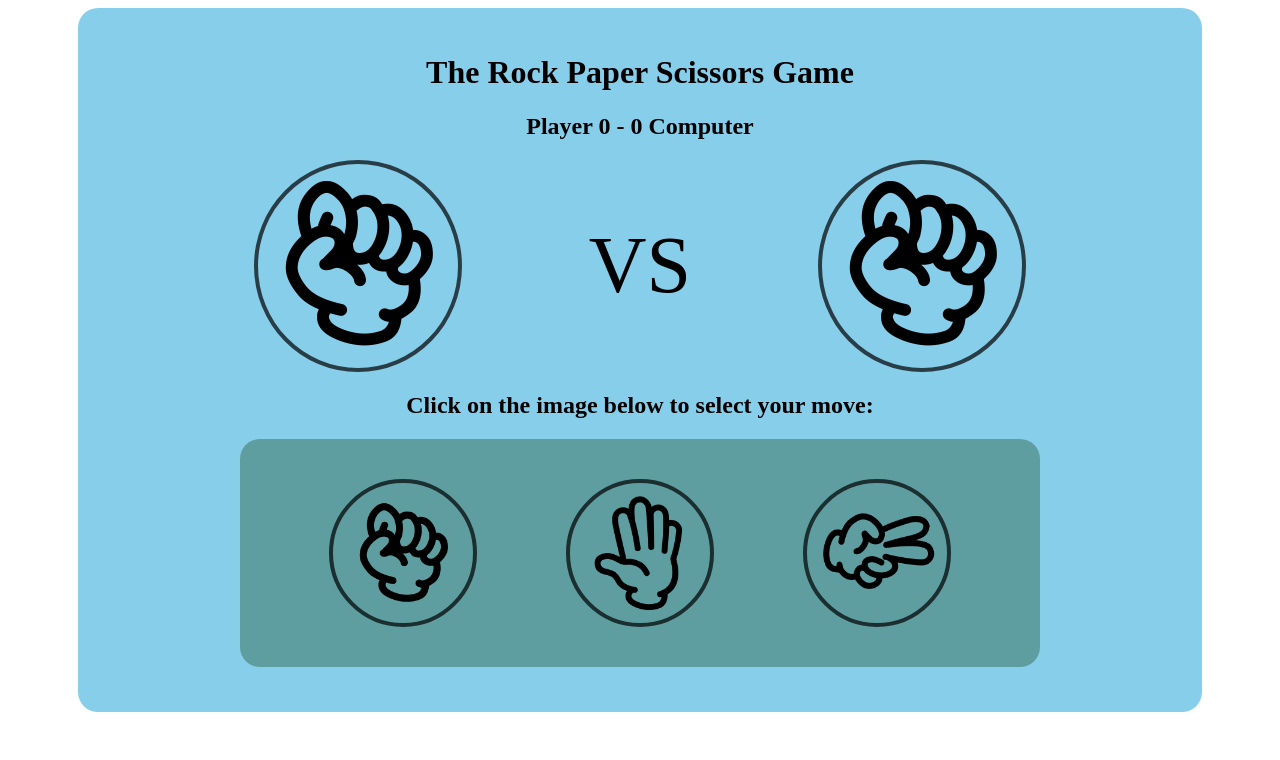
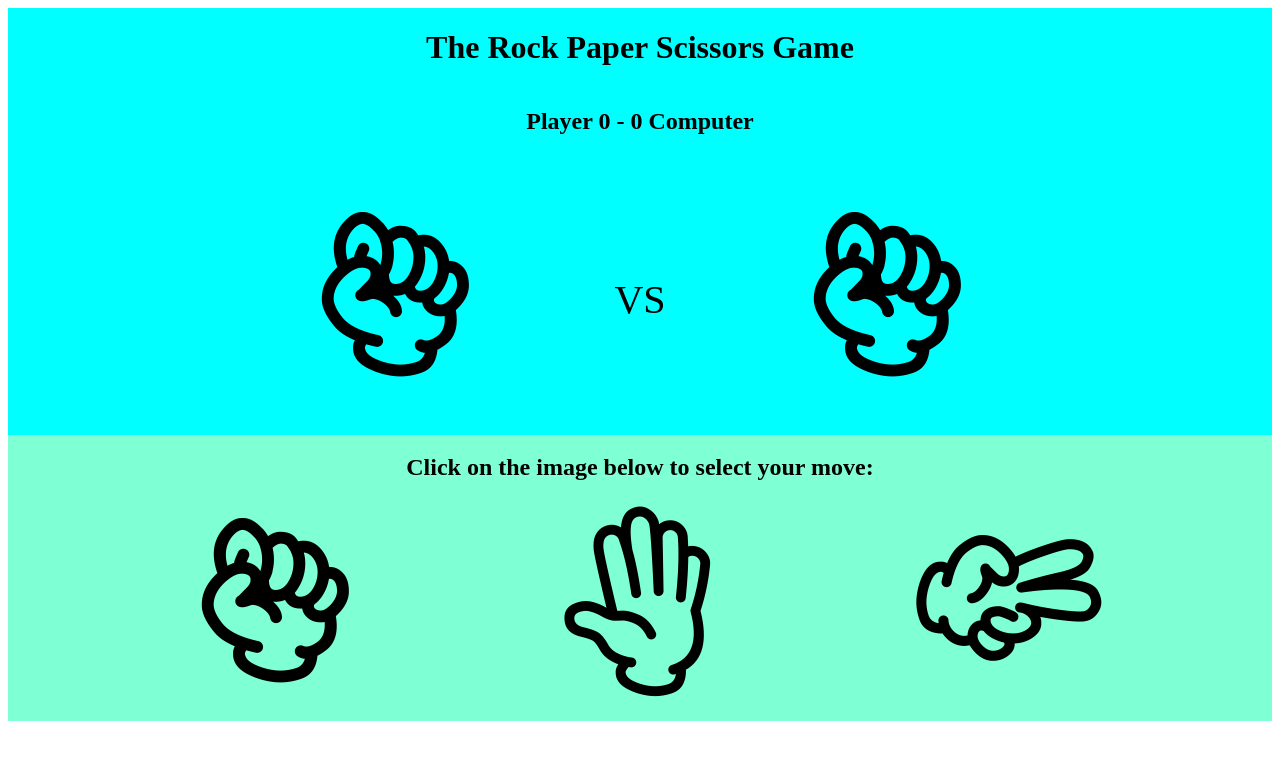
Before and after one commit to Aido12/rock-paper-scissors, a plain HTML site: page index.html in a window 1280 px wide. Drawn offline with Linux system fonts and the light colour scheme.

Commit message:
styles added

```diff
--- a/index.html
+++ b/index.html
@@ -6,7 +6,7 @@
   <meta name="viewport" content="width=<device-width>, initial-scale=1.0" />
   <link rel="stylesheet" href="styles.css" />
   <script src="./scripts.js" defer></script>
-    <title>JS Project</title>
+  <title>Rock Paper Scissors</title>
 </head>
   <body>
     <div class="container">
@@ -14,19 +14,17 @@
       <h2>
         Player <span id="player-score">0</span> - <span id="computer-score">0</span> Computer
       </h2>
-      <h2 id="result" class="display-result"></h2>
-
-      <div class="display-moves">
-
-        <div class="move">
+      <h2 id="result"></h2>
+      <div class="display">
+        <div>
           <img id="player-move" src="./images/rock.png">
         </div>
         <div class="separator">VS</div>
-        <div class="move">
+        <div>
           <img id="computer-move" src="./images/rock.png">
         </div>
-
       </div>
+      <div class="select">
       <h2>Click on the image below to select your move:<h2>
       <div class="action">
         <input class="options" type="image" src="./images/Rock.png" value="Rock" />
@@ -34,6 +32,5 @@
         <input class="options" type="image" src="./images/Scissors.png" value="Scissors" />
       </div>
     </div>
-
   </body>
 </html>
--- a/styles.css
+++ b/styles.css
@@ -1,53 +1,26 @@
-body {
+.container {
+  height: 100%;
+  background-color: aqua;
+  display: flex;
   text-align: center;
+  flex-direction: column;
 }
-.container {
-  margin: 0 auto;
-  background-color: skyblue;
-  border-radius: 20px;
-  padding: 25px 50px;
-  width: 80vw;
+
+.display {
+  display: flex;
+  text-align: center;
+  align-items: center;
+  justify-content: center;
+  gap: 120px;
+  font-size: 40px;
 }
+
+.select {
+  background-color: aquamarine;
+  margin-top: 30px;
+}
+
 .action {
-  max-width: 800px;
-  padding: 40px 0;
-  margin: 0 auto;
-  background-color: cadetblue;
   display: flex;
-  /* flex-wrap: wrap; */
-  align-items: center;
-  justify-content: space-evenly;
-  border-radius: 20px;
-}
-.options {
-  flex: 1 1 30%;
-  border-radius: 50%;
-  border-width: 4px;
-  border-style: solid;
-  border-color: rgba(0, 0, 0, 0.7);
-  padding: 10px;
-  animation-name: anim-fade;
-  animation-duration: 1s;
-  animation-fill-mode: forwards;
-  width: 100%;
-  max-width: 120px;
-}
-.display-moves {
-  display: flex;
-  flex-wrap: wrap;
-  align-items: center;
   justify-content: space-evenly;
 }
-.move {
-  border-radius: 50%;
-  border-width: 4px;
-  border-style: solid;
-  border-color: rgba(0, 0, 0, 0.7);
-}
-.separator {
-  font-size: 5em;
-}
-
-.display-result {
-  text-align: center;
-}
```
Lines whose indentation alone changed are shown as unchanged.
